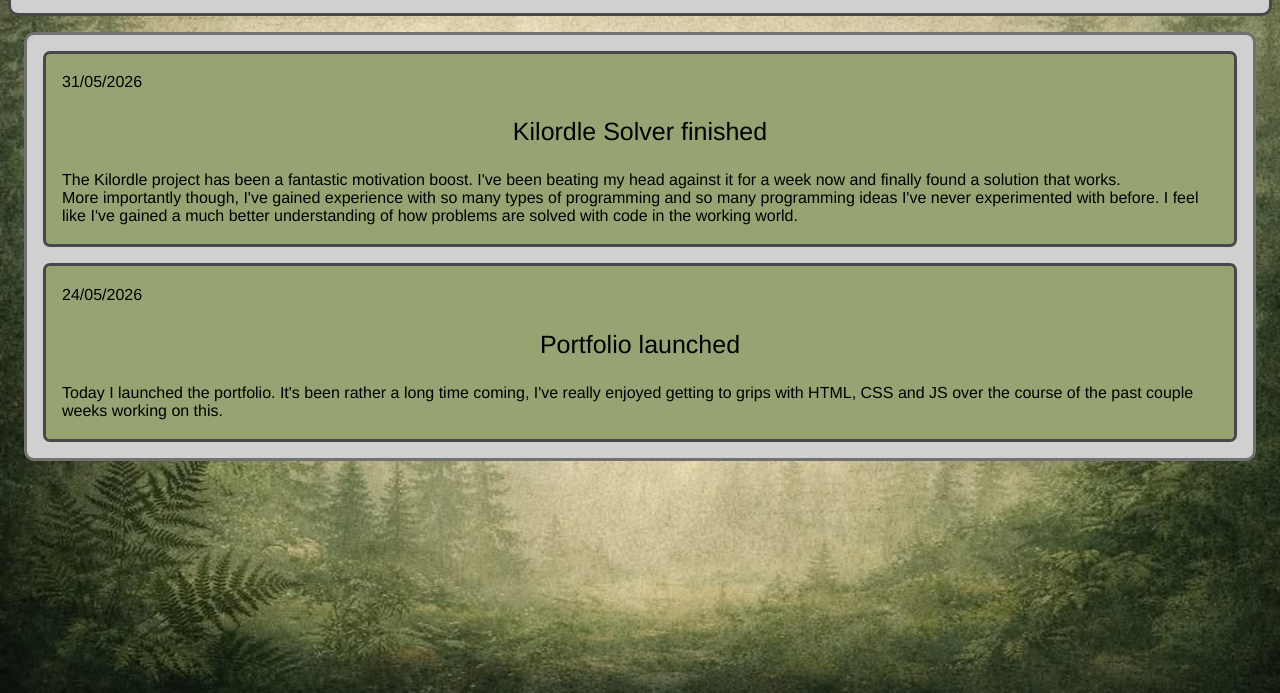
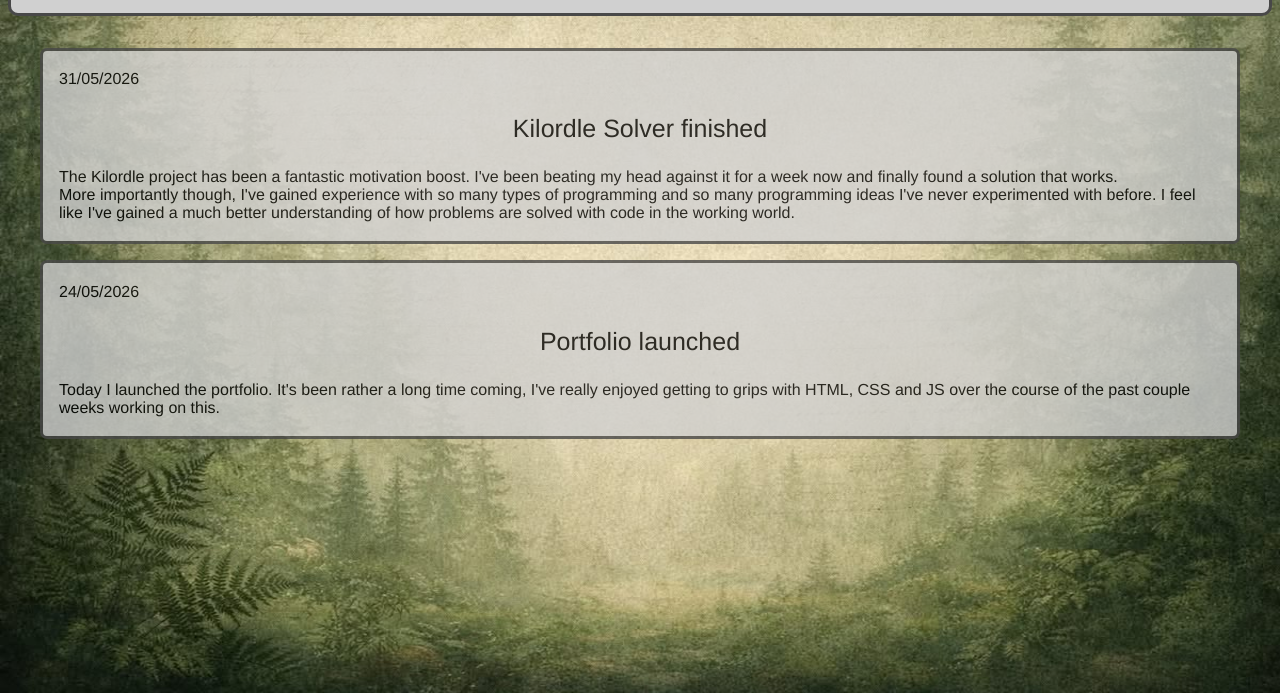
Before and after one commit to WhiteEyedFly/portfolio, a website: page blog.html in a window 1280 px wide. Shown: the part 107-800 px from the top of the page. Drawn offline with Linux system fonts and the light colour scheme.

Commit message:
minor opacity and colour fixes

```diff
--- a/blog.css
+++ b/blog.css
@@ -1,17 +1,14 @@
 div.blogPosts{
     display: grid;
     padding: 1em;
-    background:#d0d0d0 ;
-
-    border-style: solid;
-    border-color: #717171;
-    border-radius: 10px;
 
     grid-row-gap: 1em;
 }
 
 div.post{
-    background:#95a472;
+    background: #d0d0d0;
+
+    opacity: 80%;
 
     border-style: solid;
     border-color: #484848;
--- a/contributors.css
+++ b/contributors.css
@@ -13,7 +13,9 @@ div.contributorsList{
 }
 
 div.contributor{
-    background:#95a472;
+    background: #d0d0d0;
+
+    opacity: 90%;
 
     border-style: solid;
     border-color: #484848;
```
